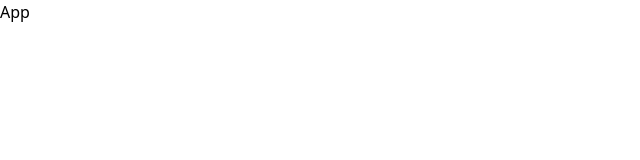
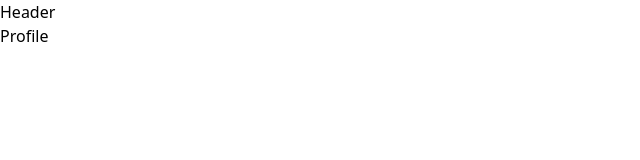
Before and after one commit to DoT-Dash-Do/DirectoryListing, a React (Vite) app in the folder client/: page /profile in a window 1280 px wide. Shown: the top 160 px of the page, without its empty margins (0-640 px from the left). Built offline with nearby package versions, Linux system fonts and the light colour scheme.

Commit message:
new commit

```diff
--- a/client/package.json
+++ b/client/package.json
@@ -11,7 +11,8 @@
   },
   "dependencies": {
     "react": "^18.2.0",
-    "react-dom": "^18.2.0"
+    "react-dom": "^18.2.0",
+    "react-router-dom": "^6.21.1"
   },
   "devDependencies": {
     "@types/react": "^18.2.43",
--- a/client/src/App.jsx
+++ b/client/src/App.jsx
@@ -1,7 +1,23 @@
 import React from 'react'
+import {BrowserRouter,Routes,Route} from 'react-router-dom';
+import Home from './pages/Home';
+import SignIn from './pages/SignIn';
+import SignUp from './pages/SignUp';
+import About from './pages/About';
+import Profile from './pages/Profile';
+import Header from './Components/Header';
 
 export default function App() {
   return (
-    <div className='text-red-500'>App</div>
+    <BrowserRouter>
+    <Header/>
+    <Routes>
+      <Route path="/" element={<Home/>}/>
+      <Route path="/sign-in" element={<SignIn/>}/>
+      <Route path="/sign-up" element={<SignUp/>}/>
+      <Route path="/about" element={<About/>}/>
+      <Route path="/profile" element={<Profile/>}/>
+    </Routes>
+    </BrowserRouter>
   )
 }
--- /dev/null
+++ b/client/src/Components/Header.jsx
@@ -0,0 +1,7 @@
+import React from 'react'
+
+export default function Header() {
+  return (
+    <div>Header</div>
+  )
+}
--- /dev/null
+++ b/client/src/pages/About.jsx
@@ -0,0 +1,7 @@
+import React from 'react'
+
+export default function About() {
+  return (
+    <div>About</div>
+  )
+}
--- /dev/null
+++ b/client/src/pages/Home.jsx
@@ -0,0 +1,7 @@
+import React from 'react'
+
+export default function Home() {
+  return (
+    <div>Home</div>
+  )
+}
--- /dev/null
+++ b/client/src/pages/Profile.jsx
@@ -0,0 +1,7 @@
+import React from 'react'
+
+export default function Profile() {
+  return (
+    <div>Profile</div>
+  )
+}
--- /dev/null
+++ b/client/src/pages/SignIn.jsx
@@ -0,0 +1,7 @@
+import React from 'react'
+
+export default function SignIn() {
+  return (
+    <div>SignIn</div>
+  )
+}
--- /dev/null
+++ b/client/src/pages/SignUp.jsx
@@ -0,0 +1,7 @@
+import React from 'react'
+
+export default function SignUp() {
+  return (
+    <div>SignOut</div>
+  )
+}
```
Also changed, not shown: client/src/App.css (deleted), 1 other file (tests, documents, lock files or other folders).
